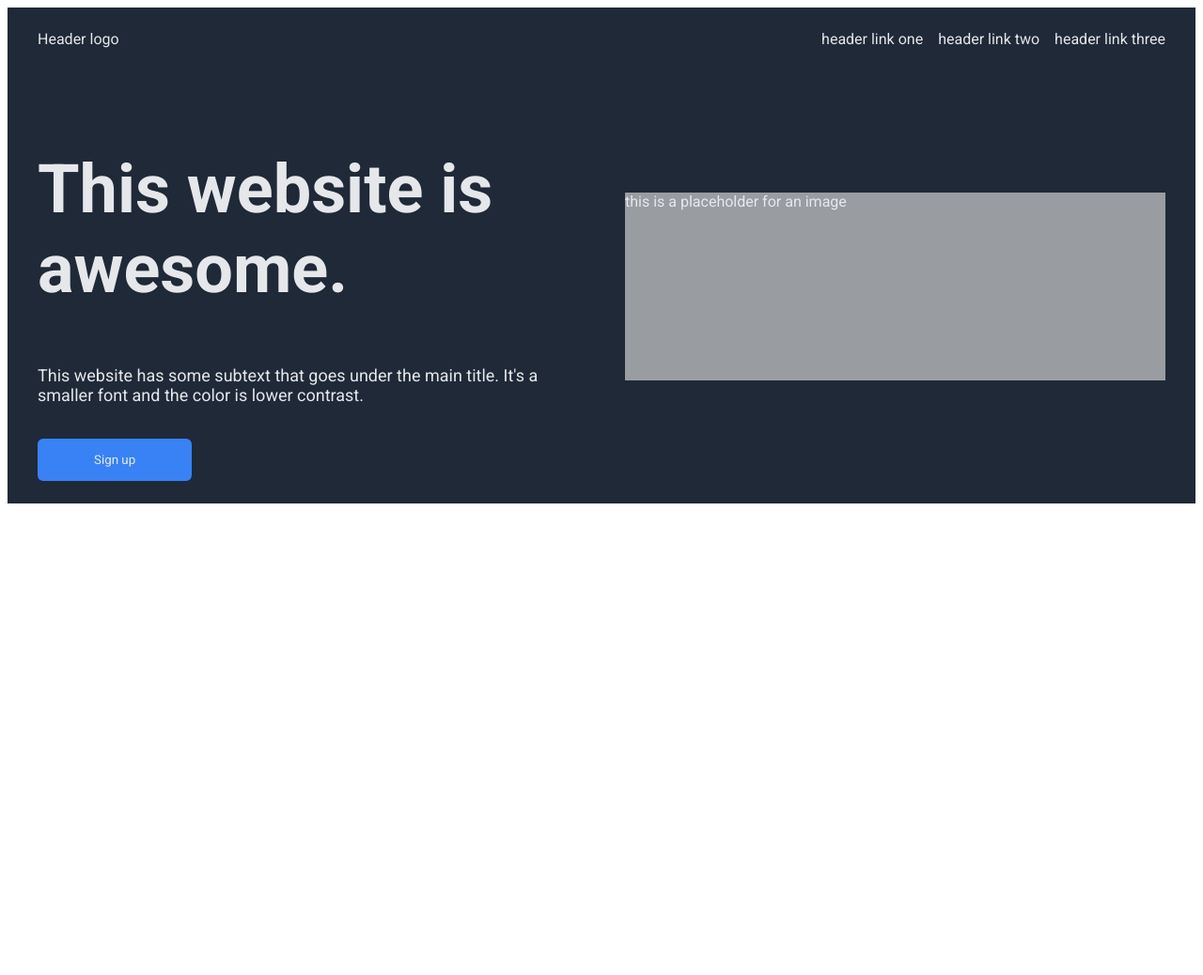
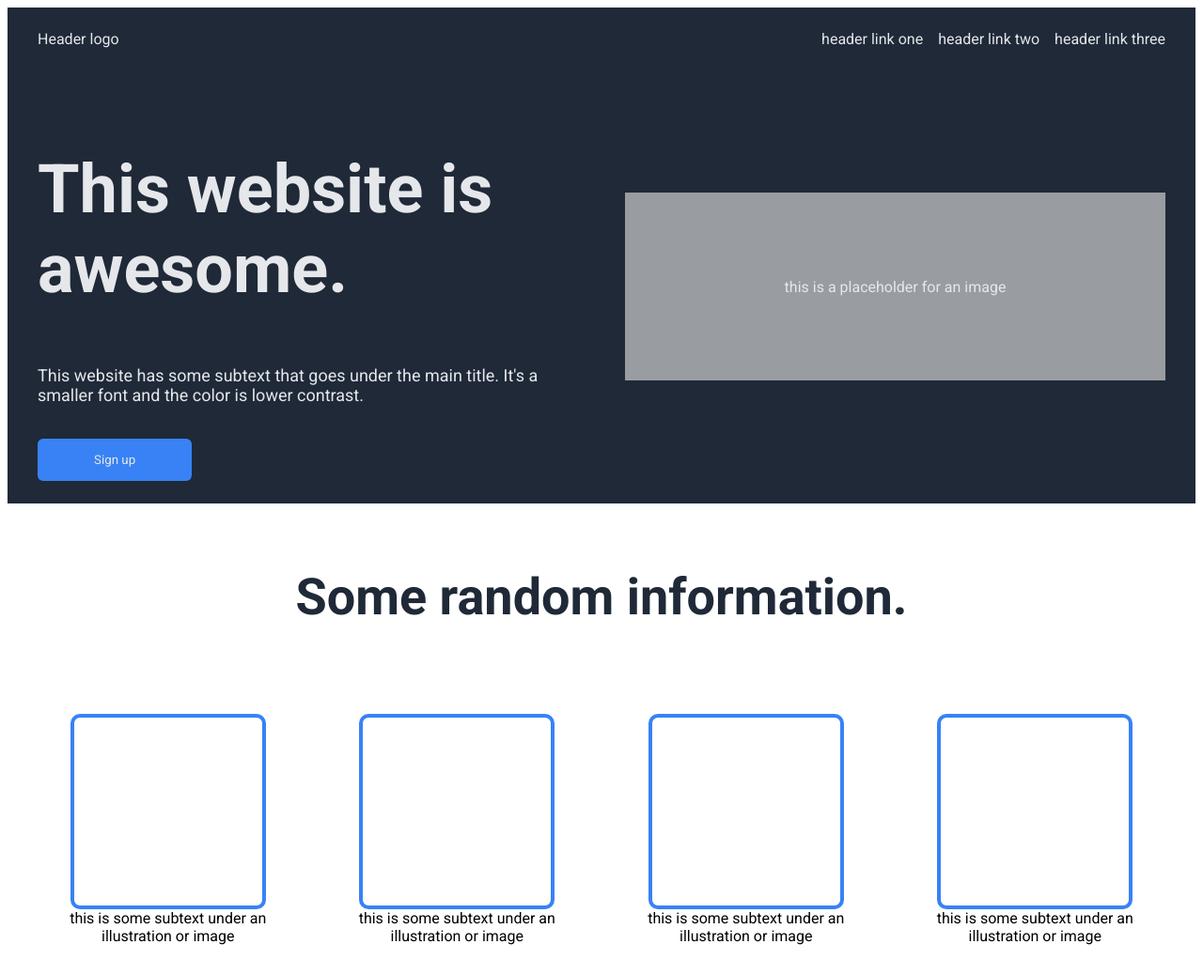
Before and after one commit to KamiBG310/landing-page, a plain HTML site: page index.html in a window 1280 px wide. Shown: the whole page at 94% size. Before the commit the page ends 800 px from the top, so only its background shows below. Drawn offline with Linux system fonts and the light colour scheme.

Commit message:
Styling changes

```diff
--- a/index.html
+++ b/index.html
@@ -17,7 +17,7 @@
   <div class="container-color">
     <div class="container-spacing">
       <header class="header container-content">
-        <div class="one">Header logo</div>
+        <div>Header logo</div>
         <div class="navigation">
           <div>header link one</div>
           <div>header link two</div>
@@ -36,8 +36,33 @@
       </section>
     </div>
   </div>
+  </div>
 
+  <div class="container-spacing">
+  <section class="information-section container-content">
+    <div class="information-header">
+      <h2>Some random information.</h2>
+    </div>
+  </section>
 
+  <section class="information-containers container-content">
+    <div class="block">
+      <div class="item"></div>
+        <div class="text">this is some subtext under an illustration or image</div>
+    </div>
+    <div class="block">
+      <div class="item"></div>
+        <div class="text">this is some subtext under an illustration or image</div>
+    </div>
+    <div class="block">
+      <div class="item"></div>
+        <div class="text">this is some subtext under an illustration or image</div>
+    </div>
+    <div class="block">
+      <div class="item"></div>
+        <div class="text">this is some subtext under an illustration or image</div>
+    </div>
+  </section>
   </div>
 </body>
 <!-- </div>
--- a/main.css
+++ b/main.css
@@ -47,6 +47,9 @@
   background: #999ca1;
   height: 200px;
   flex: 1 1 0;
+  display: flex;
+  align-items: center;
+  justify-content: center;
 }
 
 .button {
@@ -62,3 +65,46 @@
 .button:hover {
   opacity: 0.6;
 }
+
+.information-section{
+  display:flex;
+}
+
+.information-header{
+  width: 100%;
+  font-size: 36px;
+  font-weight: 900;
+  color:#1F2937;
+  background-color: #fff;
+  display: flex;
+  align-items: center;
+  justify-content: center;
+}
+
+.information-containers{
+  display: flex;
+  align-items: center;
+  justify-content: center;
+  gap: 30px;
+}
+
+.item{
+  display: flex;
+  width: 200px;
+  height: 200px;
+  border: 4px solid #3882F6;
+  background: #fff;
+  border-radius: 10px;
+  justify-content: center;
+}
+
+.block{
+  display: flex;
+  flex-direction: column;
+  align-items: center;
+  justify-content: center;
+}
+
+.text{
+  text-align:center;
+}
```
